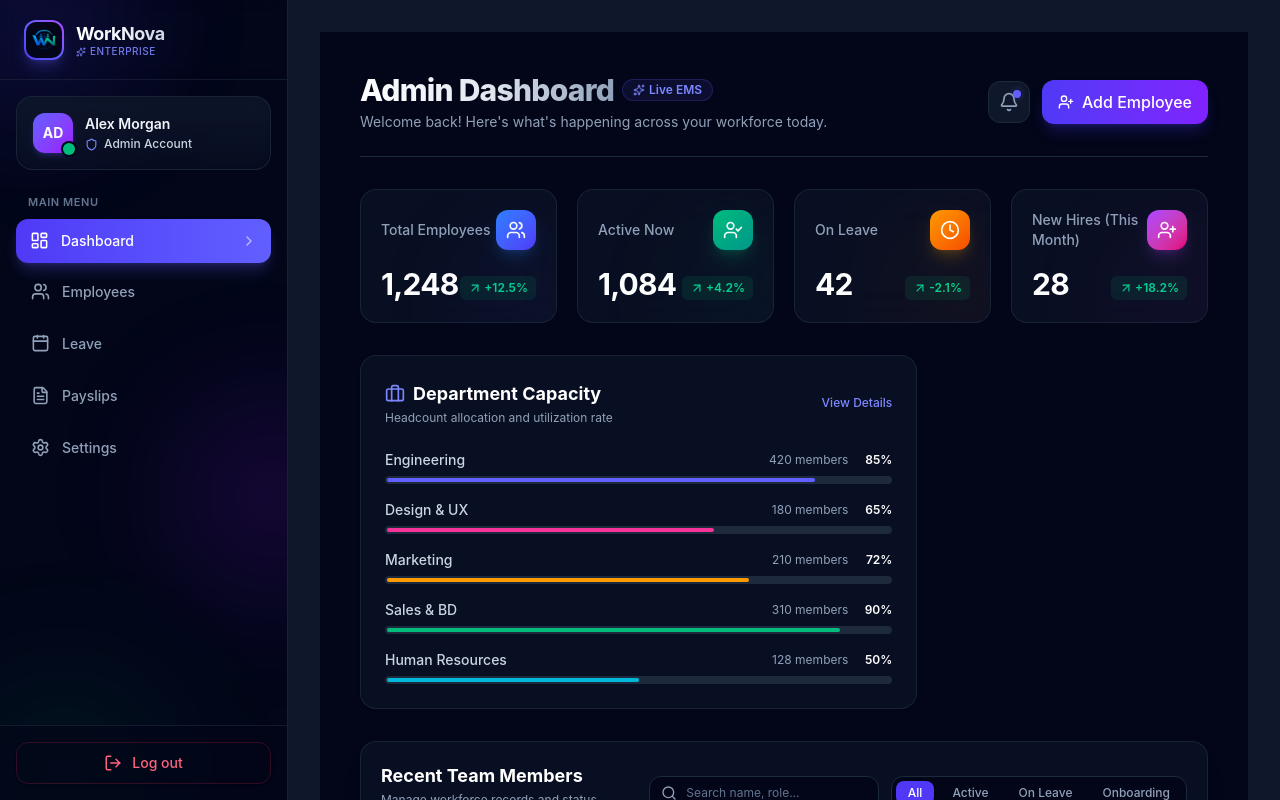
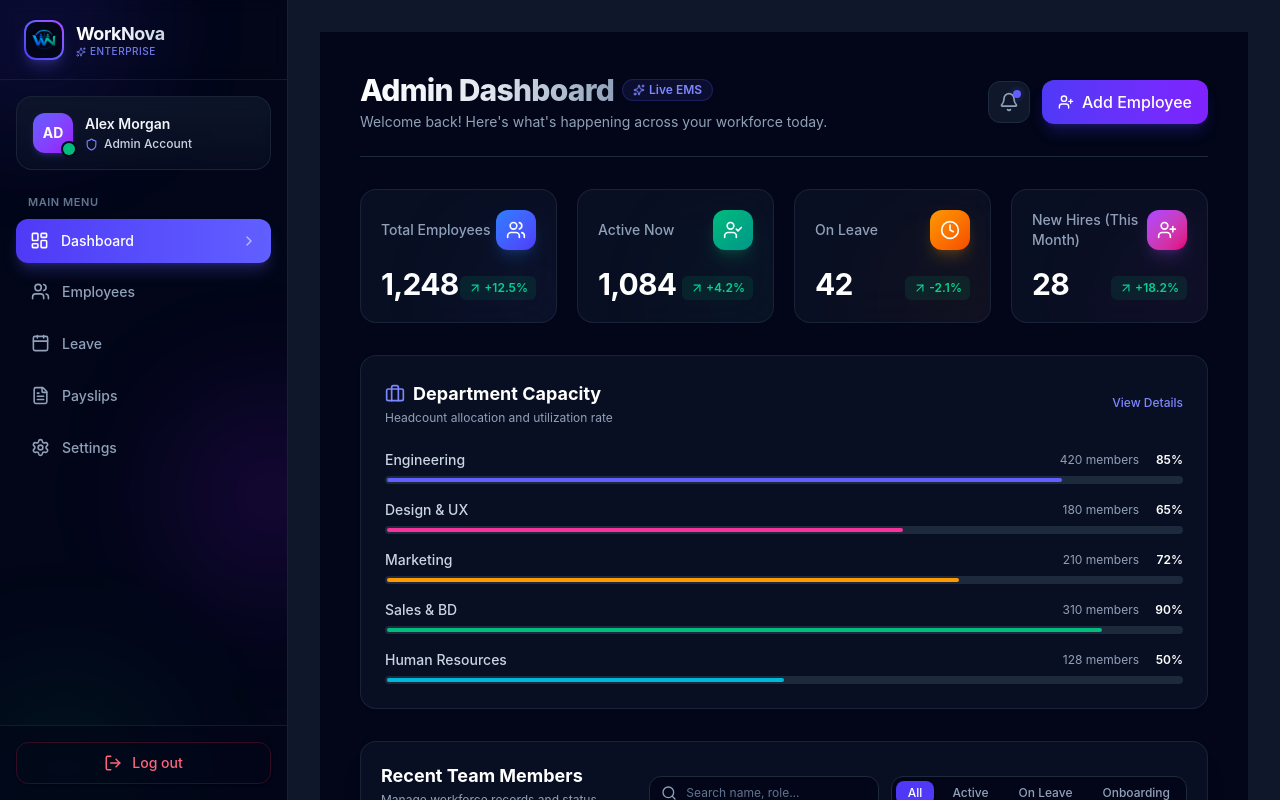
Before and after one commit to chakrabortyanish/WorkNova_EMS, a React (Vite) app in the folder client/: page /dashboard in a window 1280 px wide. Built offline with nearby package versions, Linux system fonts and the light colour scheme.

Commit message:
update design

```diff
--- a/client/src/components/AdminDashboard.jsx
+++ b/client/src/components/AdminDashboard.jsx
@@ -200,10 +200,10 @@
         </div>
 
         {/* --- Middle Analytics & Quick Overview Section --- */}
-        <div className="grid grid-cols-1 lg:grid-cols-3 gap-6">
+        <div className="grid grid-cols-1 lg:grid-cols-1 gap-6">
 
           {/* Department Breakdown */}
-          <div className="lg:col-span-2 bg-slate-900/60 backdrop-blur-xl border border-slate-800/80 rounded-2xl p-6 shadow-sm">
+          <div className="lg:col-span-2 w-full bg-slate-900/60 backdrop-blur-xl border border-slate-800/80 rounded-2xl p-6 shadow-sm">
             <div className="flex items-center justify-between mb-6">
               <div>
                 <h3 className="text-lg font-bold text-white flex items-center gap-2">
```
